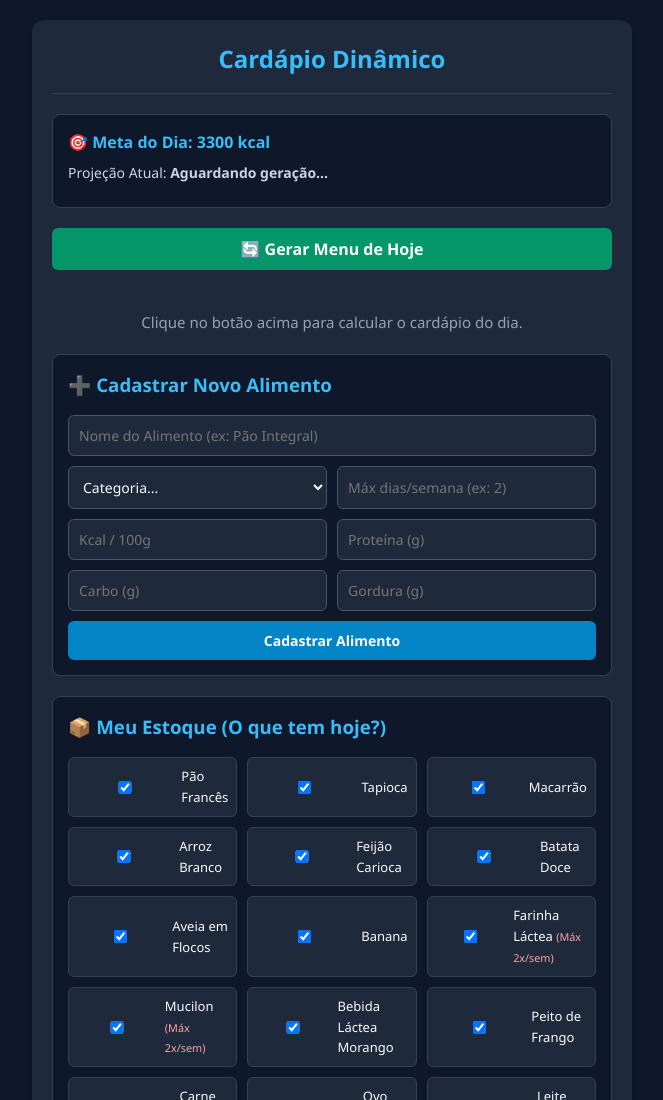
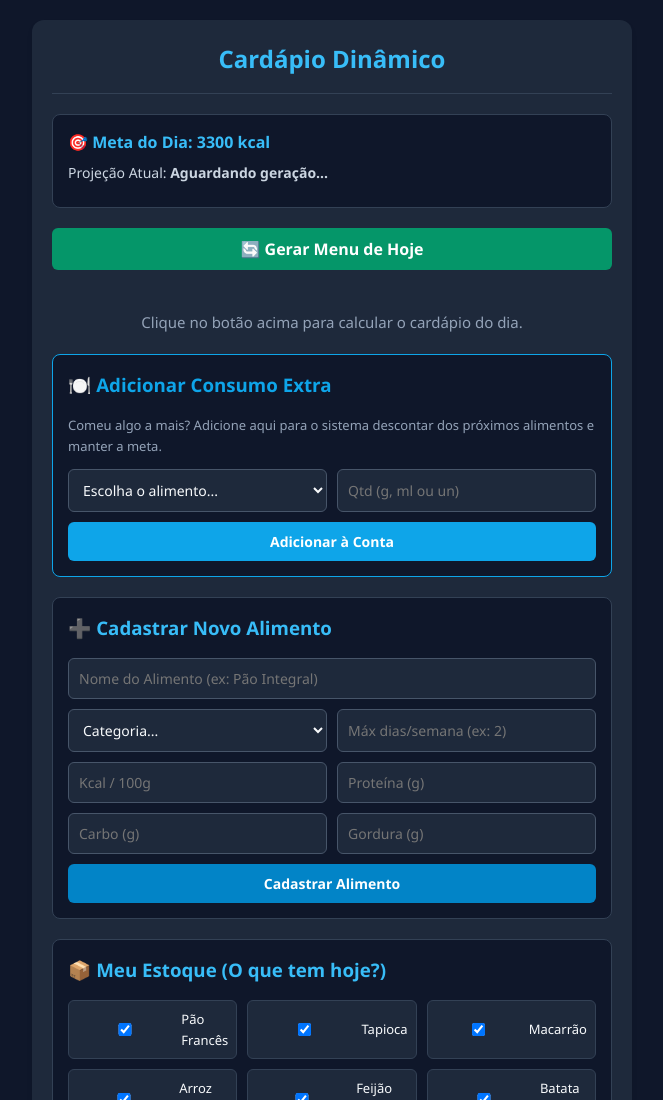
Before and after one commit to felipheq-gif/Tabela-de-alimentos---V2, a plain HTML site: page index.html in a window 1280 px wide. Shown: the top 1100 px of the page, without its empty margins (308-971 px from the left). Drawn offline with Linux system fonts and the light colour scheme.

Commit message:
Update index.html

```diff
--- a/index.html
+++ b/index.html
@@ -25,7 +25,20 @@
       <p style="text-align: center; color: #94a3b8; font-size: 15px; padding: 20px 0;">Clique no botão acima para calcular o cardápio do dia.</p>
     </div>
 
-    <!-- 4. Cadastrar Novo Alimento (Layout em Grade Profissional) -->
+    <!-- 3.5 Consumo Avulso (Alimento Extra) -->
+    <div class="section-card" style="border-color: #0ea5e9;">
+      <h3 style="color: #0ea5e9;">🍽️ Adicionar Consumo Extra</h3>
+      <p style="font-size: 13px; color: #94a3b8; margin-bottom: 12px;">Comeu algo a mais? Adicione aqui para o sistema descontar dos próximos alimentos e manter a meta.</p>
+      <div class="form-row">
+        <select id="select-avulso">
+          <option value="" disabled selected>Escolha o alimento...</option>
+        </select>
+        <input type="number" id="qtd-avulso" placeholder="Qtd (g, ml ou un)">
+      </div>
+      <button id="btn-add-avulso" class="btn-primario" style="margin-top: 10px; background: #0ea5e9;">Adicionar à Conta</button>
+    </div>
+
+    <!-- 4. Cadastrar Novo Alimento -->
     <div class="section-card">
       <h3>➕ Cadastrar Novo Alimento</h3>
       <form id="form-alimento">
```
